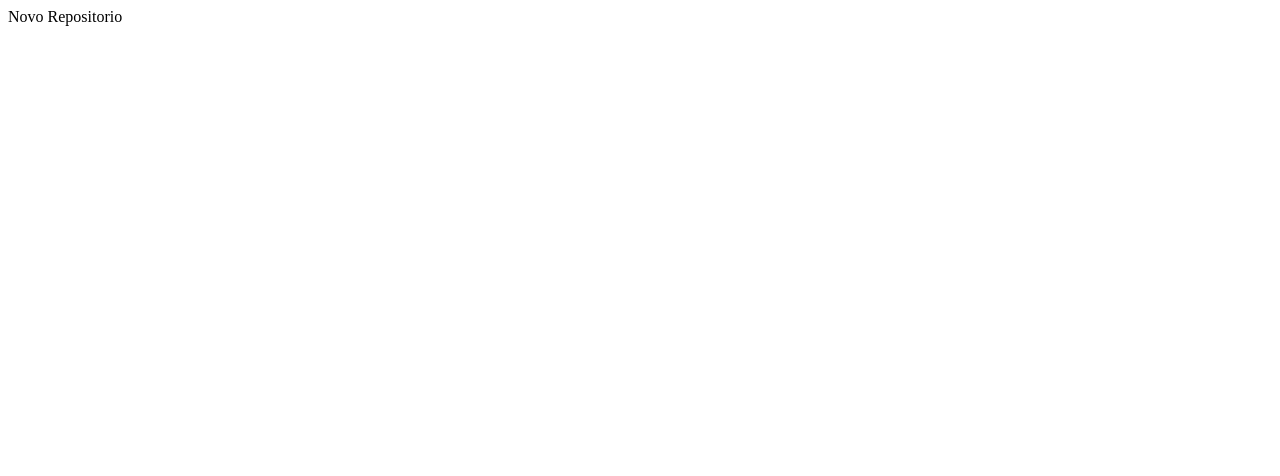
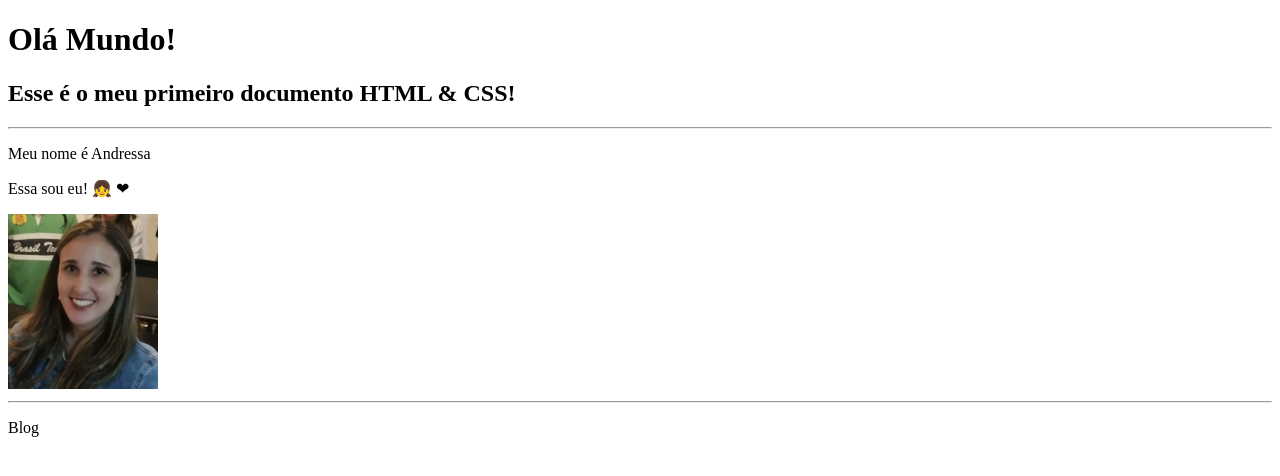
Before and after one commit to Andressa-Alves/a_A.github.io, a plain HTML site: page index.html in a window 1280 px wide. Drawn offline with Linux system fonts and the light colour scheme.

Commit message:
adicionado h1 / h2 / nome / foto / icon favicon / linha horizontal hr

```diff
--- a/index.html
+++ b/index.html
@@ -1 +1,26 @@
-Novo Repositorio
+<!DOCTYPE html>
+<html lang="pt-br">
+<head>
+    <meta charset="UTF-8">
+    <meta http-equiv="X-UA-Compatible" content="IE=edge">
+    <meta name="viewport"
+    content="width=device-width, initial-scale=1.0">
+
+    <link rel="shortcut icon" href="Thesquid.ink-Free-Flat-Sample-Space-rocket.ico" type="image/x-icon"> <!--inserindo icon favicon-->
+
+    <title>Novo Repositório</title>
+</head>
+<body>
+    <h1>Olá Mundo!</h1>
+       <h2>Esse é o meu primeiro documento HTML & CSS!</h2>
+   <hr> <!-- linha horizontal / comentário-->
+   <p>Meu nome é Andressa</p>
+    <p>Essa sou eu! &#x1F467; &#x2764;</p> <!--inserindo emoji &#x(codemoji);-->
+    <img src="foto.jpg" alt="Foto Andressa" width="150px">
+<hr>
+    <p>Blog</p>
+    <buttom img src="https://923619.smushcdn.com/2322851/wp-content/uploads/2020/12/main_logo-e1621602371409.png?lossy=0&strip=1&webp=1" alt="blog da Trybe">
+
+
+</body>
+</html>
```
Also changed, not shown: Thesquid.ink-Free-Flat-Sample-Space-rocket.ico (added), foguete.jpeg (added), foto.jpg (added).
